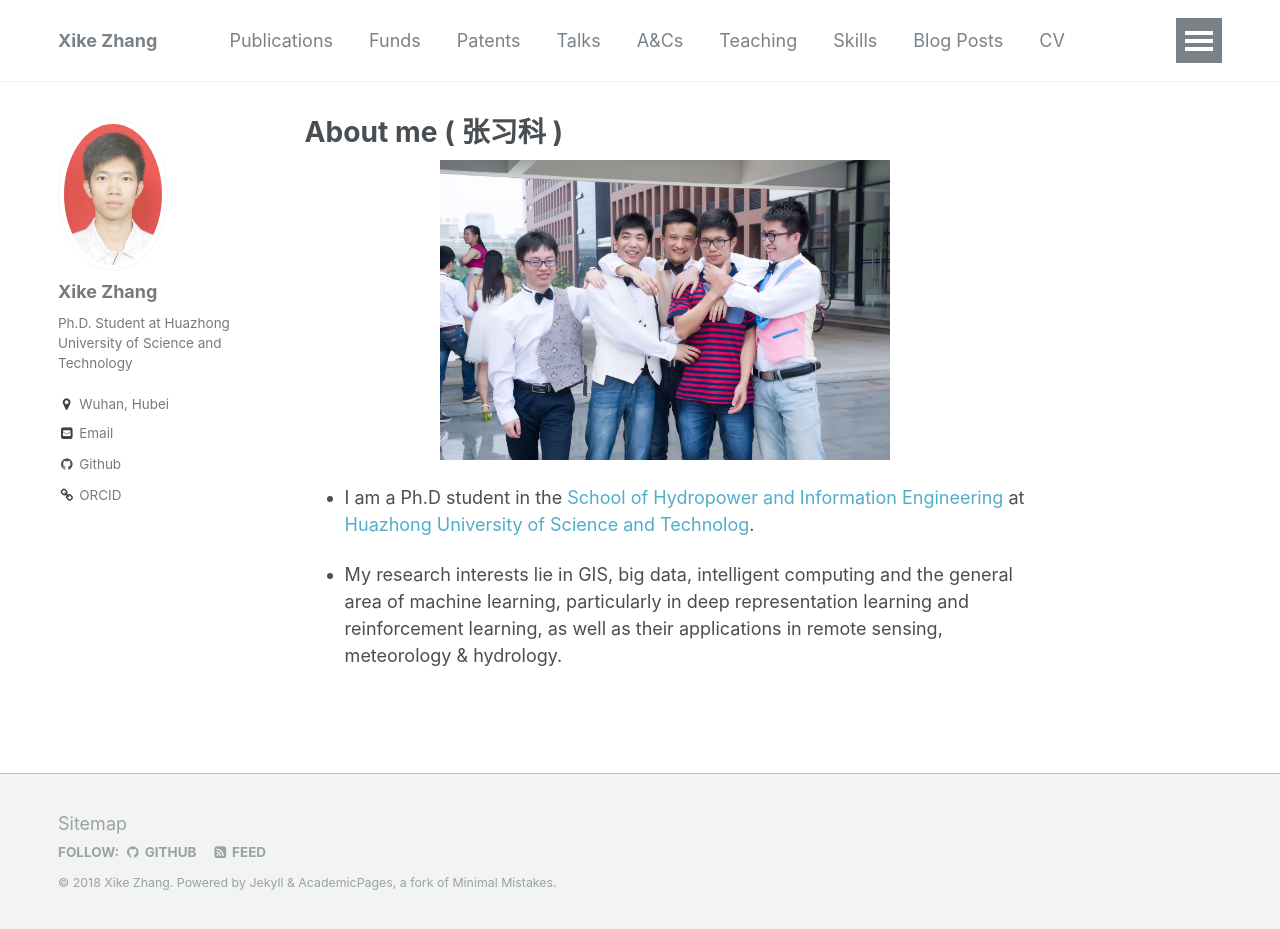
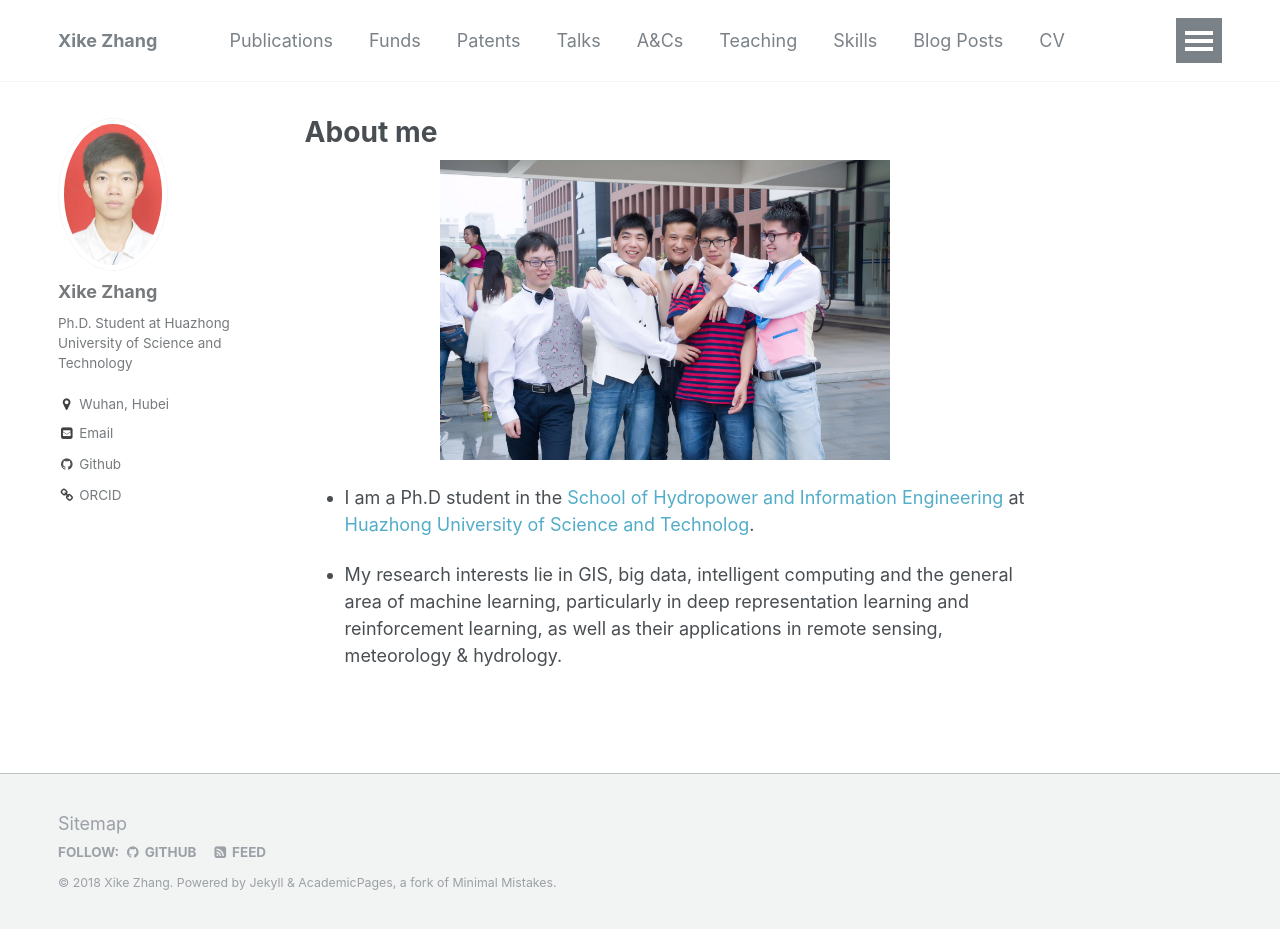
Before and after one commit to kokocheung/XikeZhang.github.io, a Jekyll site: the page built from _pages/about.md, in a window 1280 px wide and 929 px high. Built offline with Jekyll 4.4.1, drawn with Linux system fonts in a browser that asks for light colours.

Commit message:
Update about.md

```diff
--- a/_pages/about.md
+++ b/_pages/about.md
@@ -1,6 +1,6 @@
 ---
 permalink: /
-title: "About me ( 张习科 )"
+title: "About me"
 excerpt: "About me"
 author_profile: true
 redirect_from:
```
